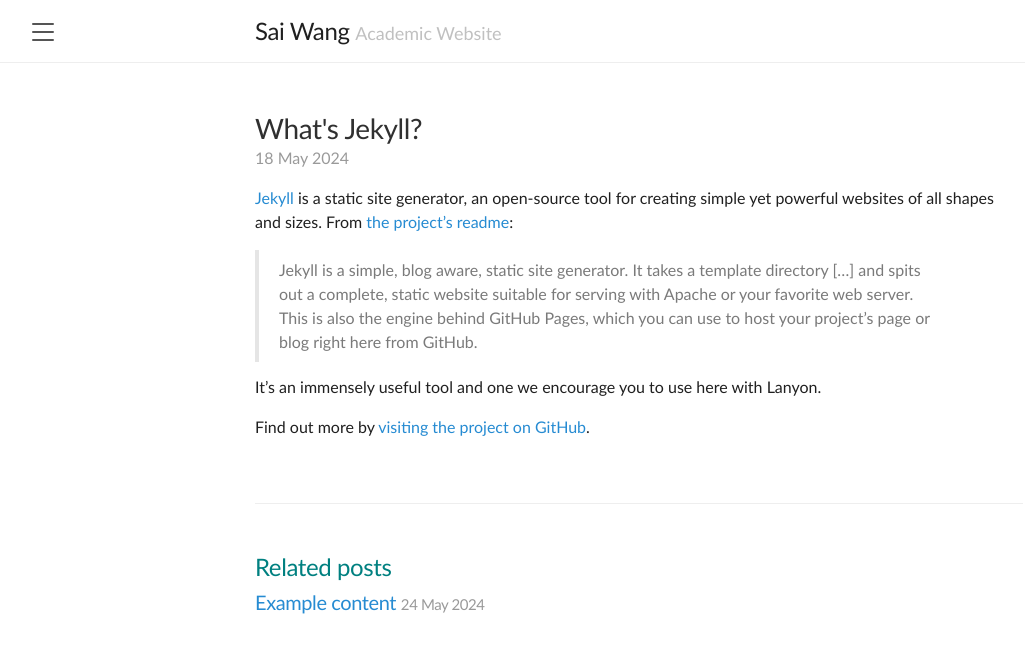
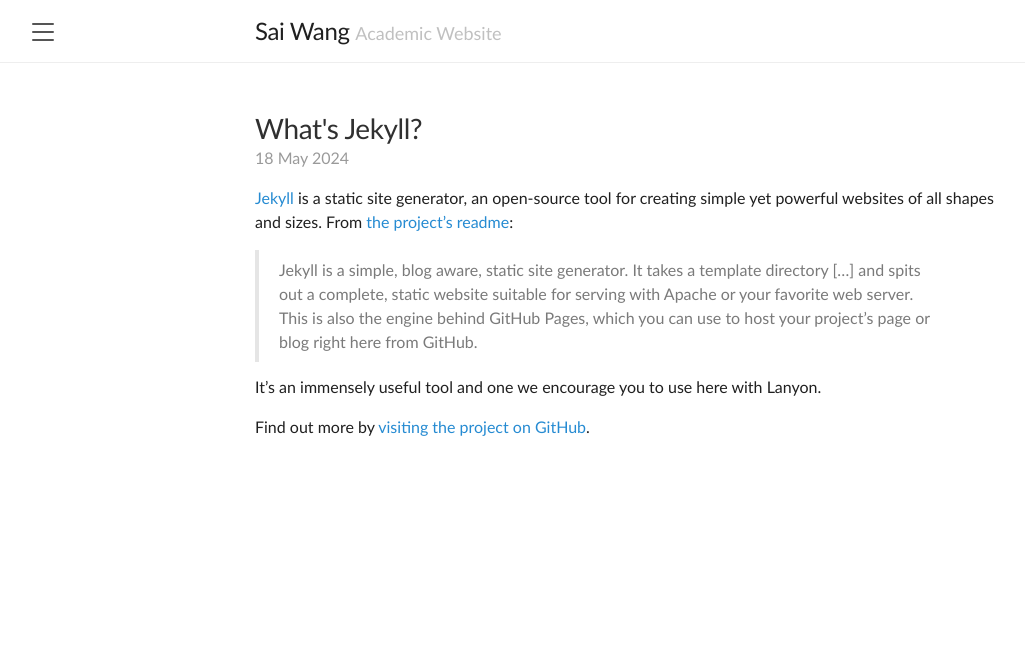
Before and after one commit to Alxendweb/alxendweb.github.io, a Jekyll site: the page built from _posts/2024-05-18-talk.md, in a window 1280 px wide. Shown: the top 653 px of the page, without its empty margins (1-1026 px from the left). Built offline with Jekyll 4.4.1, drawn with Linux system fonts in a browser that asks for light colours.

Commit message:
Update post.html

```diff
--- a/_layouts/post.html
+++ b/_layouts/post.html
@@ -7,21 +7,3 @@
   <span class="post-date">{{ page.date | date_to_string }}</span>
   {{ content }}
 </div>
-
-{% if site.related_posts.size >= 1 %}
-<div class="related">
-  <h2>Related posts</h2>
-  <ul class="related-posts">
-    {% for post in site.related_posts limit:1 %}
-      <li>
-        <h3>
-          <a href="{{ site.baseurl }}{{ post.url }}">
-            {{ post.title }}
-            <small>{{ post.date | date_to_string }}</small>
-          </a>
-        </h3>
-      </li>
-    {% endfor %}
-  </ul>
-</div>
-{% endif %}
```
